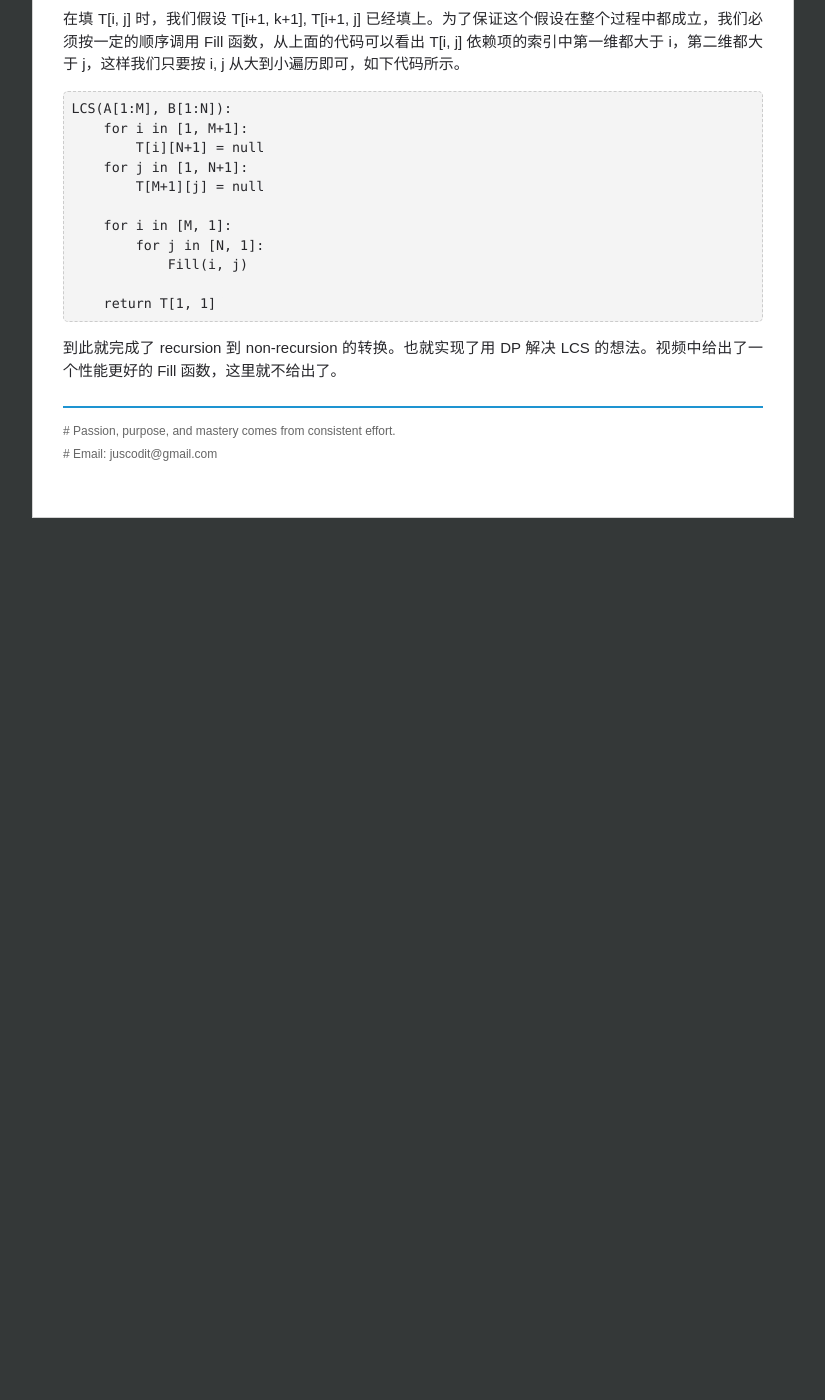
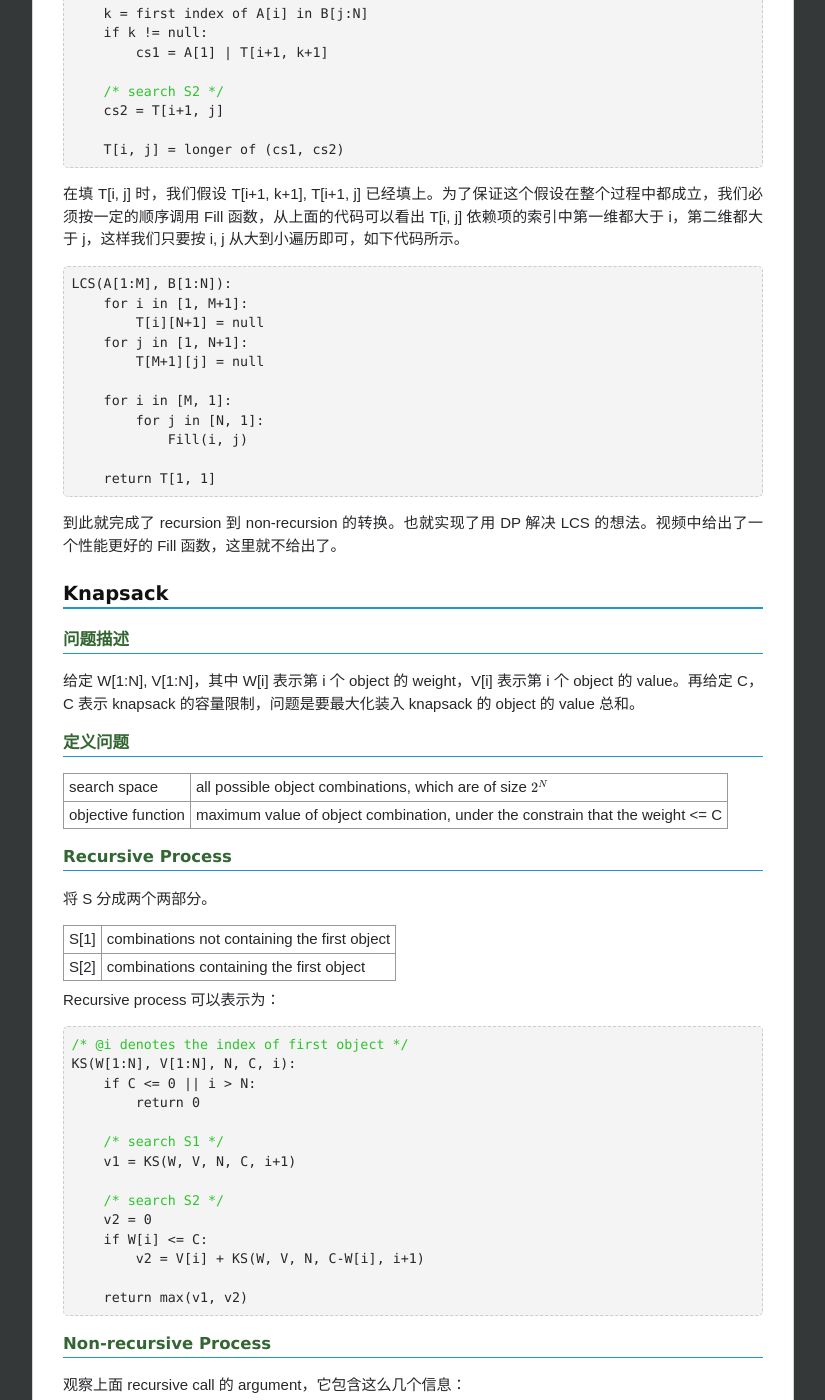
Before and after one commit to chenrushan/chenrushan.github.io, a Jekyll site: the page built from _posts/2014-03-08-nptel-dp.markdown, in a window 1280 px wide and 1400 px high, scrolled down 2124 px. Shown: the whole window, without its empty margins (227-1052 px from the left). Built offline with Jekyll 4.4.1, drawn with Linux system fonts in a browser that asks for light colours; Markdown is read by kramdown in place of the engine named in the settings; formulas are drawn with MathJax 3; before the commit the page ends 2652 px from its top, so only the background shows below that; some of the changed text lies outside the part shown.

Commit message:
[DP]: finish

```diff
--- a/_posts/2014-03-08-nptel-dp.markdown
+++ b/_posts/2014-03-08-nptel-dp.markdown
@@ -1,6 +1,6 @@
 ---
 layout: post
-title: Dynamic Programming [NPTEL]
+title: Dynamic Programming (NPTEL)
 categories: algo
 tag: dp, dynamic programming, knapsack, longest common subsequence, matrix multiplication
 ---
@@ -29,7 +29,9 @@
 
 ### Longest Common Subsequence (LCS)
 
-问题描述：给定两个字符串 A 和 B，找出这两个字符串的最长公共子串 C。
+#### 问题描述
+
+给定两个字符串 A 和 B，找出这两个字符串的最长公共子串 C。
 
 套用上述步骤，解决过程如下。
 
@@ -66,7 +68,7 @@
     return longer of (cs1, cs2)
 {% endhighlight %}
 
-其实函数的 signature 写成 `LCS(A[i:M], B[j:N])` 是更准确的，之所以写成 `LCS(A[1:M], B[1:N])` 其实是故意的，是为了体现一个思考问题的过程，这里感觉只可意会不可言传。
+其实函数的 signature 写成 `LCS(A[i:M], B[j:N])` 是更准确的，之所以写成 `LCS(A[1:M], B[1:N])` 其实是故意的，是为了传递这么一个信息，就是 **无论你从其他函数调用 LCS，还是在 LCS 内部递归调用 LCS，你都应该把 LCS 的参数看成是它自身的一个完整的整体，而不是原始 A 或者 B 的一部分**  。从物理上讲，递归调用的 LCS 的参数确实是最开始调用的 LCS 参数的一部分，但是，逻辑上，你应该把它单独看成自身的一个整体，这种对输入参数的看法对于你想象递归过程是有好处的。(看完这 3 个例子会更明白这个意思)。
 
 #### Non-recursive Process
 
@@ -119,3 +125,184 @@
 {% endhighlight %}
 
 到此就完成了 recursion 到 non-recursion 的转换。也就实现了用 DP 解决 LCS 的想法。视频中给出了一个性能更好的 Fill 函数，这里就不给出了。
+
+### Knapsack
+
+#### 问题描述
+
+给定 W[1:N], V[1:N]，其中 W[i] 表示第 i 个 object 的 weight，V[i] 表示第 i 个 object 的 value。再给定 C，C 表示 knapsack 的容量限制，问题是要最大化装入 knapsack 的 object 的 value 总和。
+
+#### 定义问题
+
+| search space | all possible object combinations, which are of size $2^N$ |
+|:--|:--|
+| objective function | maximum value of object combination, under the constrain that the weight <= C |
+
+#### Recursive Process
+
+将 S 分成两个两部分。
+
+| S[1] | combinations not containing the first object |
+|:--|:--|
+| S[2] | combinations containing the first object |
+
+Recursive process 可以表示为：
+
+{% highlight c %}
+/* @i denotes the index of first object */
+KS(W[1:N], V[1:N], N, C, i):
+    if C <= 0 || i > N:
+        return 0
+
+    /* search S1 */
+    v1 = KS(W, V, N, C, i+1)
+
+    /* search S2 */
+    v2 = 0
+    if W[i] <= C:
+        v2 = V[i] + KS(W, V, N, C-W[i], i+1)
+
+    return max(v1, v2)
+{% endhighlight %}
+
+#### Non-recursive Process
+
+观察上面 recursive call 的 argument，它包含这么几个信息：
+
+1. W: weight array
+2. V: value array
+3. N: number of objects
+4. C: total capacity
+5. i: index of first object
+
+其中变化的有两个：C 和 i。
+
+由此我们可以定义一个二维表 T：
+
+$$T[c, i] = KS(W, V, N, c, i) \;\; c \in [0, C], i \in [1, N+1]$$
+
+填表操作可以用如下代码表示：
+
+{% highlight c %}
+Fill(W, V, c, i):
+    if c <= 0 || i > N:
+        T[c][i] = 0
+        return
+
+    v1 = T[c][i+1]
+    v2 = 0
+    if W[i] <= c:
+        v2 = V[i] + T[c-W[i]][i+1]
+
+    T[c][i] = max(v1, v2)
+{% endhighlight %}
+
+同样在写上面的 Fill 函数时，我们假设某些项已经被填上。项之间的依赖关系可以由下图表示，其中曲线箭头表示依赖关系。
+
+<object data="/resource/DP/knapsack.svg" type="image/svg+xml" class="blkcenter"></object>
+
+根据项与项之间的依赖关系，我们应该按 i 从大到小，C 从小到大的顺序调用 Fill 函数。
+
+{% highlight c %}
+KS(W, V, C, N):
+    for c = 0 to C:
+        T[c][N+1] = 0
+    for i = 1 to N+1:
+        T[0][i] = 0
+
+    for i = N to 1:
+        for c = 1 to C:
+            T[c][i] = Fill(W, V, c, i)
+{% endhighlight %}
+
+### Matrix Multiplication
+
+#### 问题描述
+
+给定 N 个 matrix，每个 matrix 的维度在 d[0:N] 数组中给出，其中第 i 个 matrix 的维度为 (d[i-1], d[i])，问题是要得到 N 个 matrix 相乘的代价最小的乘法。
+
+#### 定义问题
+
+| search space | all possible ways of matrix multiplication |
+|:--|:--|
+| objective function | minimum multiplication cost |
+
+#### Recursive Process
+
+按最后一次乘积发生的位置来分割 search space，这样共有 N-1 个 subspace。
+
+| S[i] | subspace in which the last multiplication happens between the ith matrix and the (i+1)th one |
+|:--|:--|
+
+Recursive process 可以表示为：
+
+{% highlight c %}
+MM(d[0:N]):
+    if N == 1:
+        return 0
+
+    m = INF
+    for i = 1 to N-1:
+        c = MM(d[0:i]) + MM(d[i:N]) + d[0]*d[i]*d[N]
+        if c < m:
+            m = c
+    return m
+{% endhighlight %}
+
+#### Non-recursive Process
+
+观察上面 recursive call 的 argument，它包含这么几个信息：
+
+1. d
+2. d 的开始位置
+3. d 的结束位置
+
+其中变化的有两个：d 的开始位置和结束位置。
+
+由此我们可以定义一个二维表 T：
+
+$$T[i, j] = MM(d[i:j]) \;\; i \in [0, N-1], j \in [1, N]$$
+
+填表操作可以用如下代码表示：
+
+{% highlight c %}
+Fill(d[0:N], i, j):
+    if j - i == 1:
+        T[i][j] = 0
+
+    m = INF
+    for k = i + 1 to j - 1:
+        c = T[i:k] + T[k:j] + d[i]*d[k]*d[j]
+        if c < m:
+            m = c
+
+    T[i][j] = m
+{% endhighlight %}
+
+T[i][j]与表中其他项得依赖关系如下图所示。
+
+<object data="/resource/DP/matrix.svg" type="image/svg+xml" class="blkcenter"></object>
+
+其中蓝色的框表示 T[i][j]，它依赖于绿色部分的项，另外注意到这个表是 half-full 的，对角线的下方是不需要的。这样调用 Fill 函数的过程如下面伪代码所示：
+
+{% highlight c %}
+MM(d[0:N]):
+    fori = 0 to N-1:
+        T[i][i+1] = 0
+
+    for i = N-2 to 0:
+        for j = i+2 to N:
+            Fill(d, i, j)
+
+    return T[0][N]
+{% endhighlight %}
+
+### 心得
+
+1. 在第二步设计递归函数时将所有输入都作为函数参数，然后再看其中变化的是什么。
+
+2. 把表项之间的依赖关系用图画出来，同时也可以把 Fill 调用中 i，j 的变化用图画出来，这样一切都会变得清晰起来。
+
+3. 项之间的依赖不能是随意的，T[i, j] 依赖项的两个下标至少得有一维是只往一个方向发展的。
+
+在学会上述招数之后， 你会发现以前觉得复杂的 DP 问题原来都是这么的简单。
```
Also changed, not shown: other parts of _posts/2014-03-08-nptel-dp.markdown (+5 -1 lines), resource/DP/knapsack.svg (added), resource/DP/matrix.svg (added).
